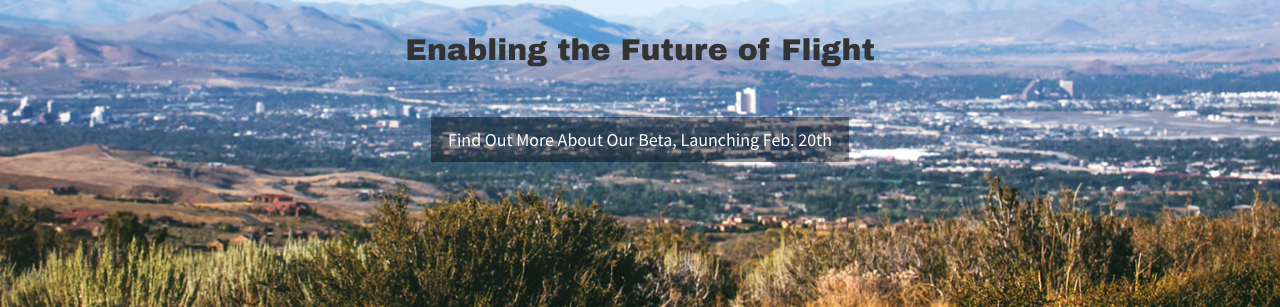
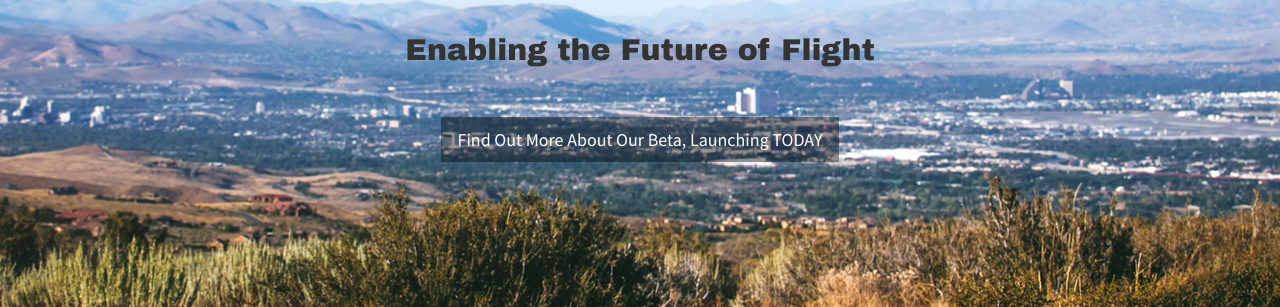
Before and after one commit to NevadaDynamics/NevadaDynamics.github.io, a Jekyll site: the page built from index.html, in a window 1280 px wide and 900 px high, scrolled down 156 px. Shown: the part 333-640 px from the top of the window. Built offline with Jekyll 4.4.1, drawn with Linux system fonts in a browser that asks for light colours; nearby versions of some CDN libraries; Markdown is read by kramdown in place of the engine named in the settings; comment, search, counter and statistics services are not loaded.

Commit message:
launch message

```diff
--- a/index.html
+++ b/index.html
@@ -18,6 +18,6 @@ j=d.createElement(s),dl=l!='dataLayer'?'&l='+l:'';j.async=true;j.src=
 		<br>
 	</h2>
 	<br>
-	<a href="/about" class="btn btn-dark btn-lg">Find Out More About Our Beta, Launching Feb. 20th</a>
+	<a href="/about" class="btn btn-dark btn-lg">Find Out More About Our Beta, Launching TODAY</a>
 </div>
 </header>
```
